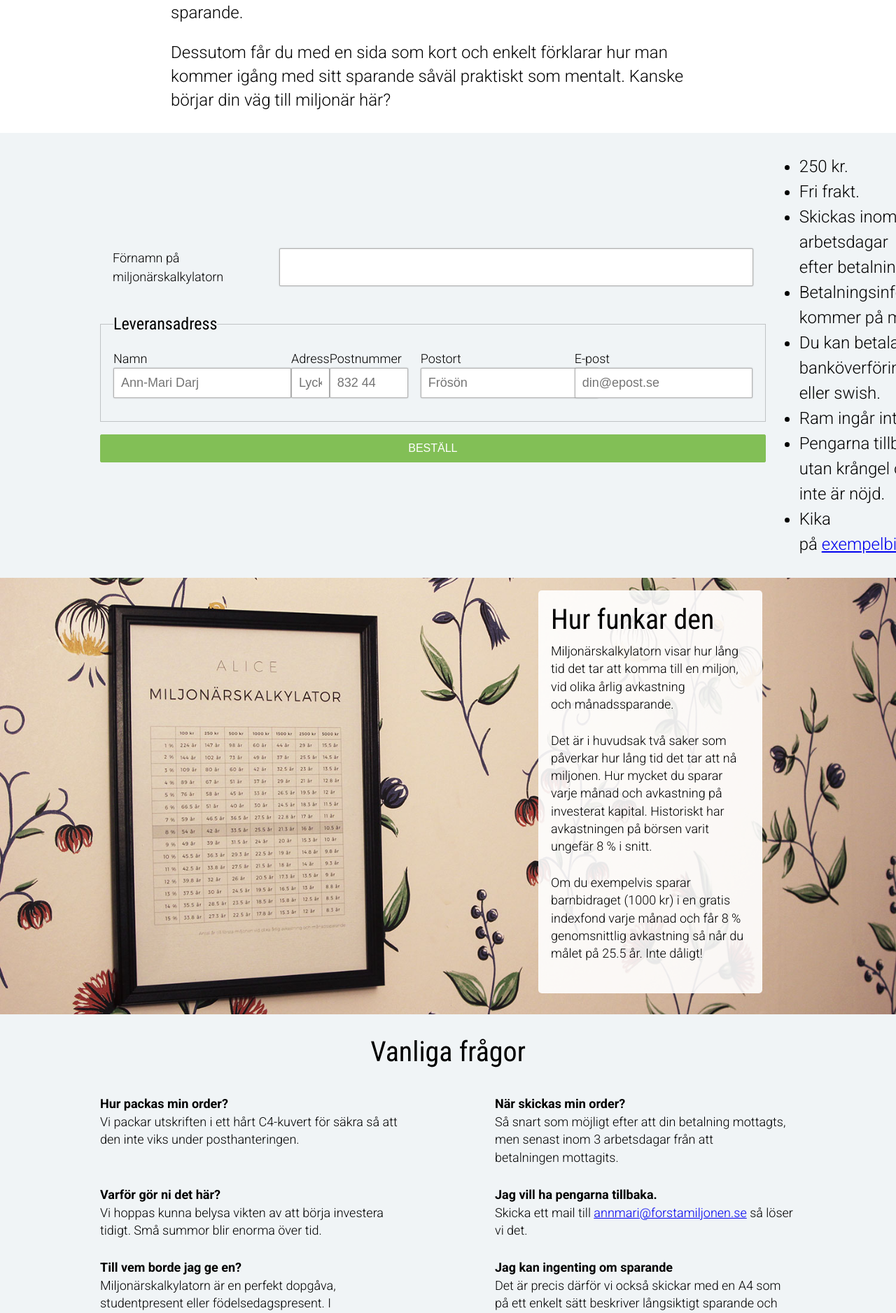
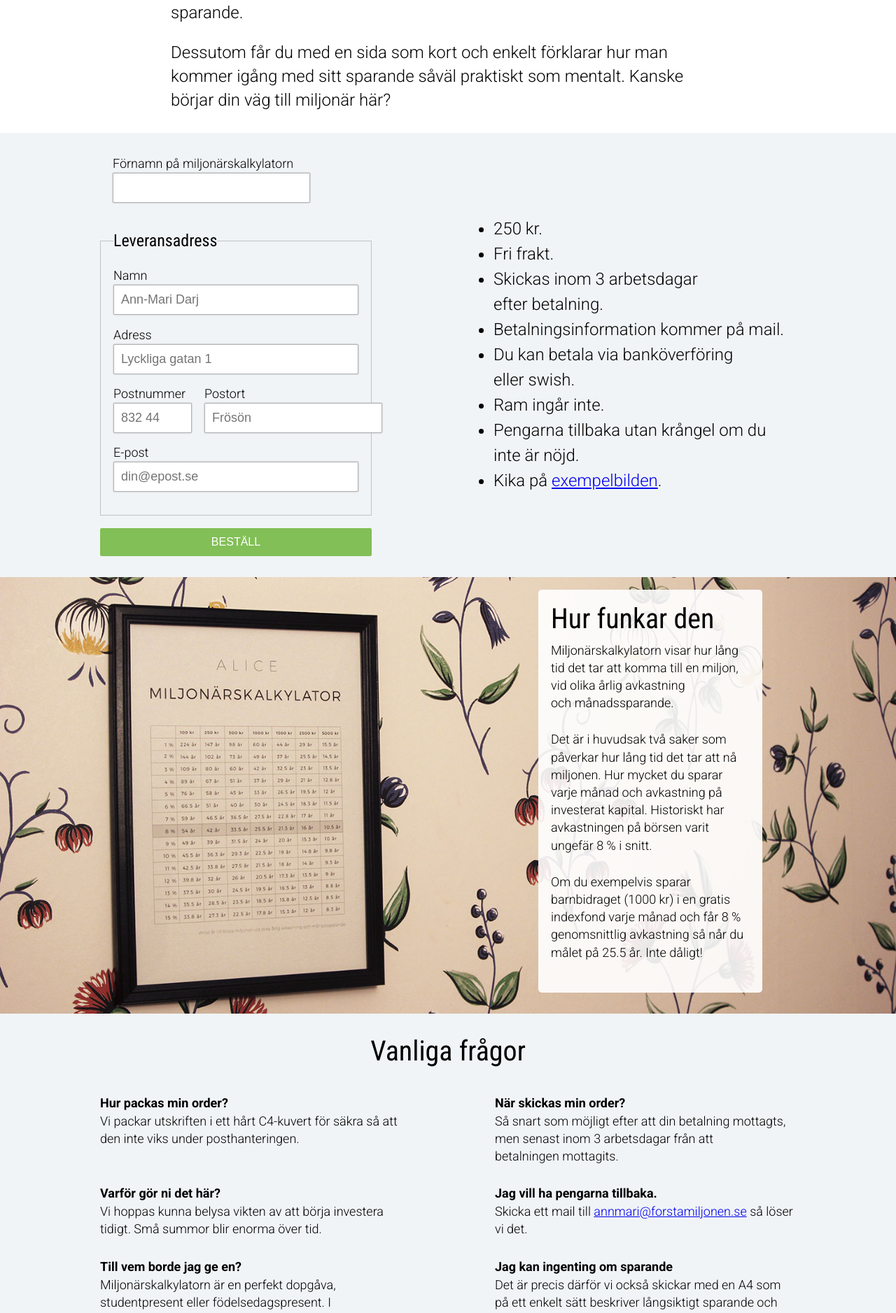
Before and after one commit to amo222/amo222.github.io, a Jekyll site: the page built from index.html, in a window 1280 px wide. Shown: the part 939-2816 px from the top of the page at 70% size. Built offline with Jekyll 4.4.1, drawn with Linux system fonts in a browser that asks for light colours; nearby versions of some CDN libraries.

Commit message:
Fixing styling bug in form

```diff
--- a/assets/stylesheets/main.scss
+++ b/assets/stylesheets/main.scss
@@ -286,6 +286,7 @@
 //Order form
 .fieldset {
     @include flexbox();
+    @include flex-direction(column);
     margin-bottom: 1em;
     padding: 1em;
 }
```
Also changed, not shown: README.md, 2 other files.
